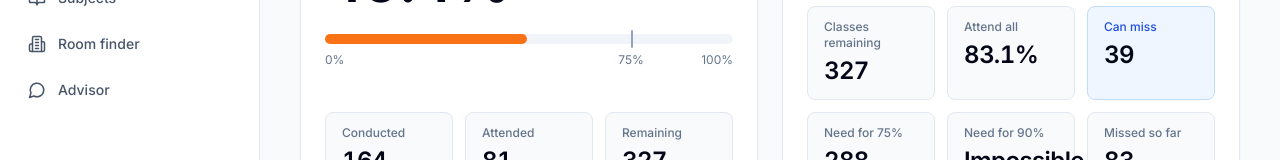
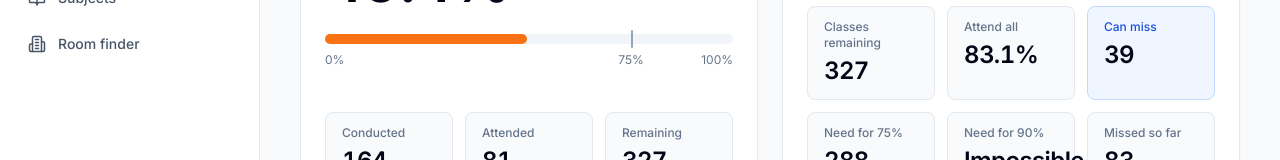
Before and after one commit to Botharish/404, a Next.js app: page /check-attendance in a window 1280 px wide. Shown: the part 284-444 px from the top of the page. Built offline with nearby package versions, Linux system fonts and the light colour scheme.

Commit message:
author removed

```diff
--- a/components/Dashboard.tsx
+++ b/components/Dashboard.tsx
@@ -265,17 +265,6 @@ export default function Dashboard({ mode = "landing", page = "overview" }: Dashb
                   {!sidebarCollapsed ? label : null}
                 </Link>
               ))}
-              <button
-                type="button"
-                onClick={() => setAdvisorOpen(true)}
-                title={sidebarCollapsed ? "Advisor" : undefined}
-                className={`flex items-center rounded-lg px-3 py-2.5 text-left text-slate-600 transition hover:bg-slate-100 hover:text-slate-950 ${
-                  sidebarCollapsed ? "justify-center" : "gap-3"
-                }`}
-              >
-                <MessageCircle size={18} />
-                {!sidebarCollapsed ? "Advisor" : null}
-              </button>
             </nav>
             {!sidebarCollapsed ? (
             <div className="mt-auto border-t border-slate-200 px-3 pt-5">
@@ -330,17 +319,6 @@ export default function Dashboard({ mode = "landing", page = "overview" }: Dashb
                         {label}
                       </Link>
                     ))}
-                    <button
-                      type="button"
-                      onClick={() => {
-                        setMobileMenuOpen(false);
-                        setAdvisorOpen(true);
-                      }}
-                      className="mt-1 flex w-full items-center gap-3 rounded-lg px-3 py-2.5 text-left text-sm font-medium text-slate-700 hover:bg-slate-100"
-                    >
-                      <MessageCircle size={16} />
-                      Advisor
-                    </button>
                   </div>
                 ) : null}
               </div>
```
Also changed, not shown: 1 other file (tests, documents, lock files or other folders).
